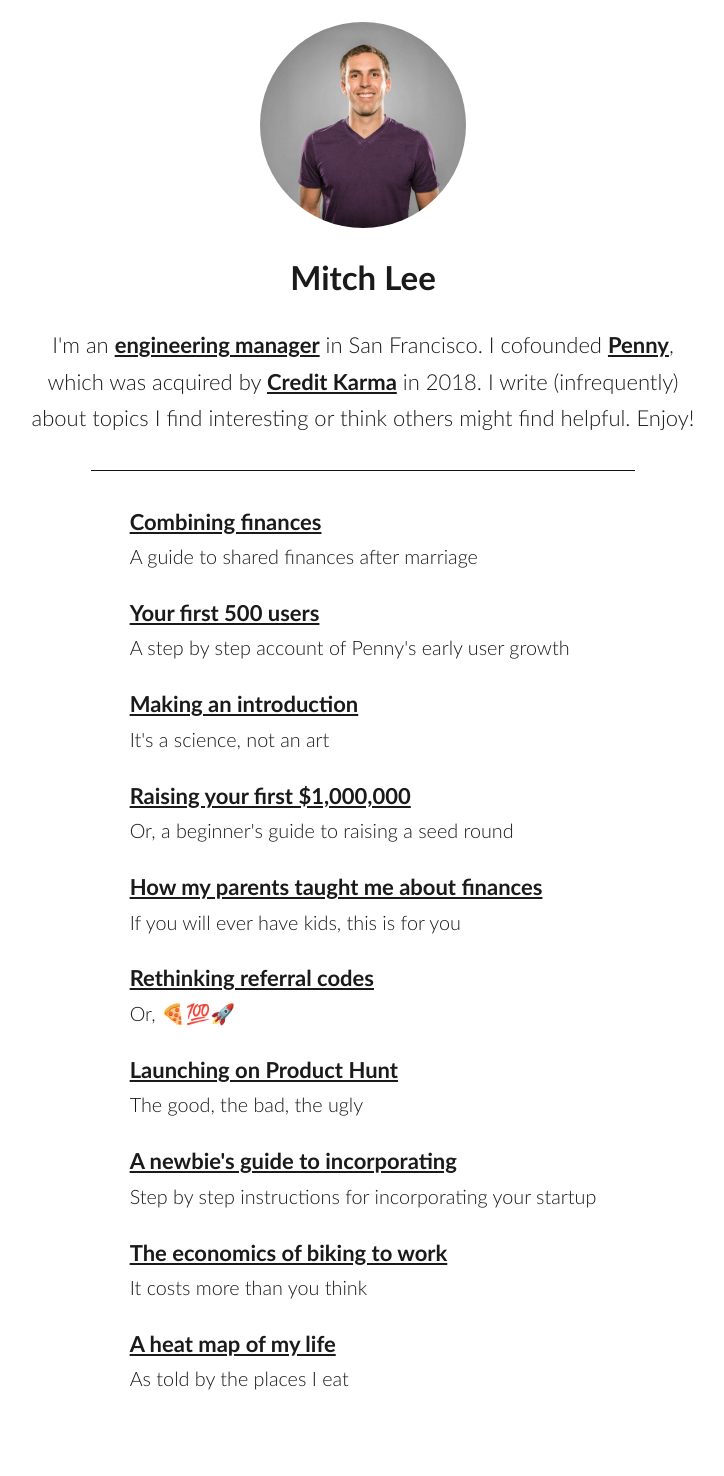
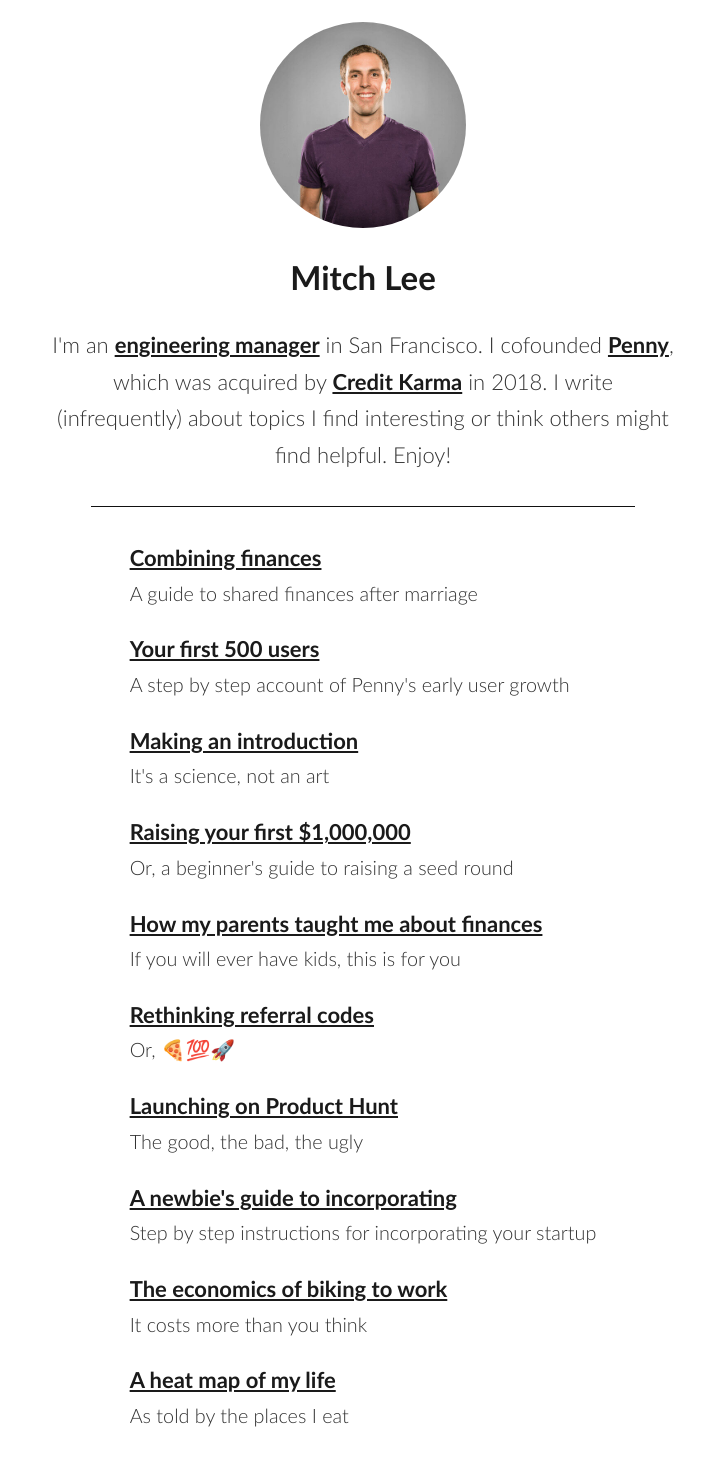
Before and after one commit to dontmitch/dontmitch.github.io, a Jekyll site: the page built from index.html, in a window 1280 px wide. Shown: the whole page, without its empty margins (277-1001 px from the left). Built offline with Jekyll 4.4.1, drawn with Linux system fonts in a browser that asks for light colours; before the commit the page ends 1439 px from its top, so only the background shows below that.

Commit message:
Color and width tweaks.

```diff
--- a/assets/css/style.scss
+++ b/assets/css/style.scss
@@ -87,7 +87,7 @@
 
 $background-color: #fff;
 $header-color: #1a1a1a;
-$font-color: #3a3f44;
+$font-color: #333;
 $font-size: 20px;
 
 html {
@@ -279,7 +279,7 @@
 }
 
 .inner {
-  max-width: 720px;
+  max-width: 680px;
   flex-grow: 1;
   justify-content: flex-start;
 
--- a/index.html
+++ b/index.html
@@ -72,7 +72,7 @@
         overflow-y: overlay;
       }
       body {
-        color: #1a1a1a;
+        color: #333;
         background: #fff;
         font-family: 'Lato',sans-serif;
         font-size: 1rem;
@@ -98,7 +98,7 @@
         justify-content: center;
       }
       header, .posts {
-        max-width: 720px;
+        max-width: 680px;
         margin: 0 auto;
       }
       header h1 {
```
Also changed, not shown: 404.html (+21 -28 lines).
